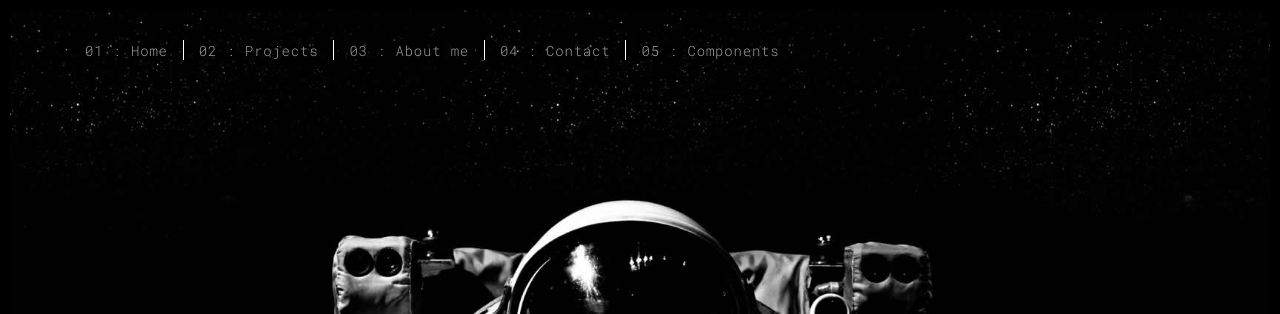
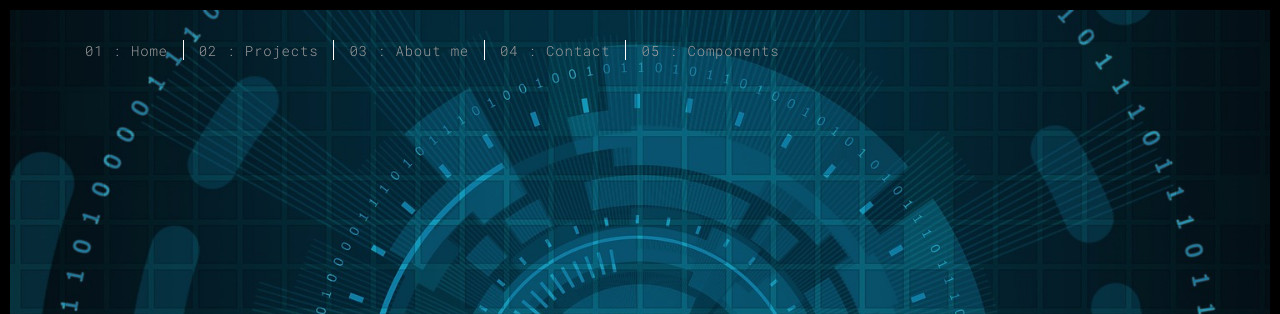
Before and after one commit to Destia/Portfolio, a plain HTML site: page index.html in a window 1280 px wide. Shown: the top 314 px of the page. Drawn offline with Linux system fonts and the light colour scheme.

Commit message:
change background

```diff
--- a/index.html
+++ b/index.html
@@ -50,7 +50,7 @@
   </nav>
 </header>
 <!-- Add your site or app content here -->
-  <div class="hero-full-container background-image-container white-text-container" style="background-image: url('./assets/images/space.jpg')">
+  <div class="hero-full-container background-image-container white-text-container" style="background-image: url('./assets/images/data_bg.jpg')">
     <div class="container">
       <div class="row">
         <div class="col-xs-12">
```
Also changed, not shown: assets/images/data_bg.jpg (added).
